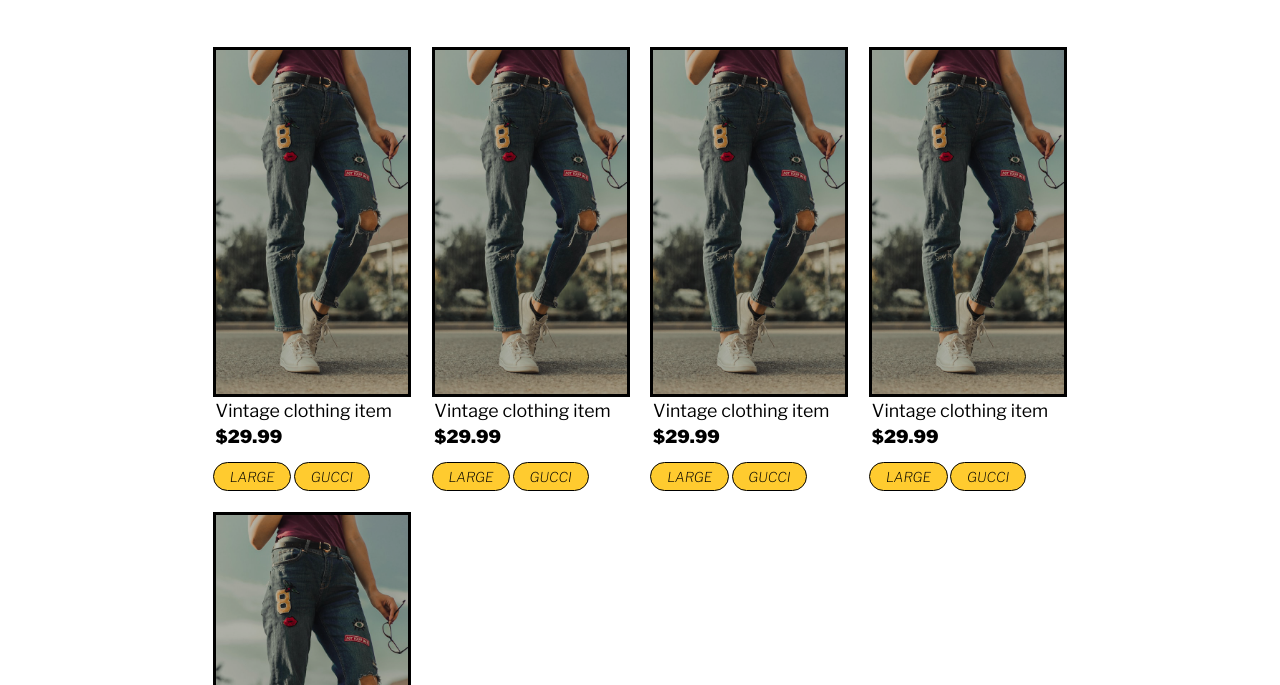
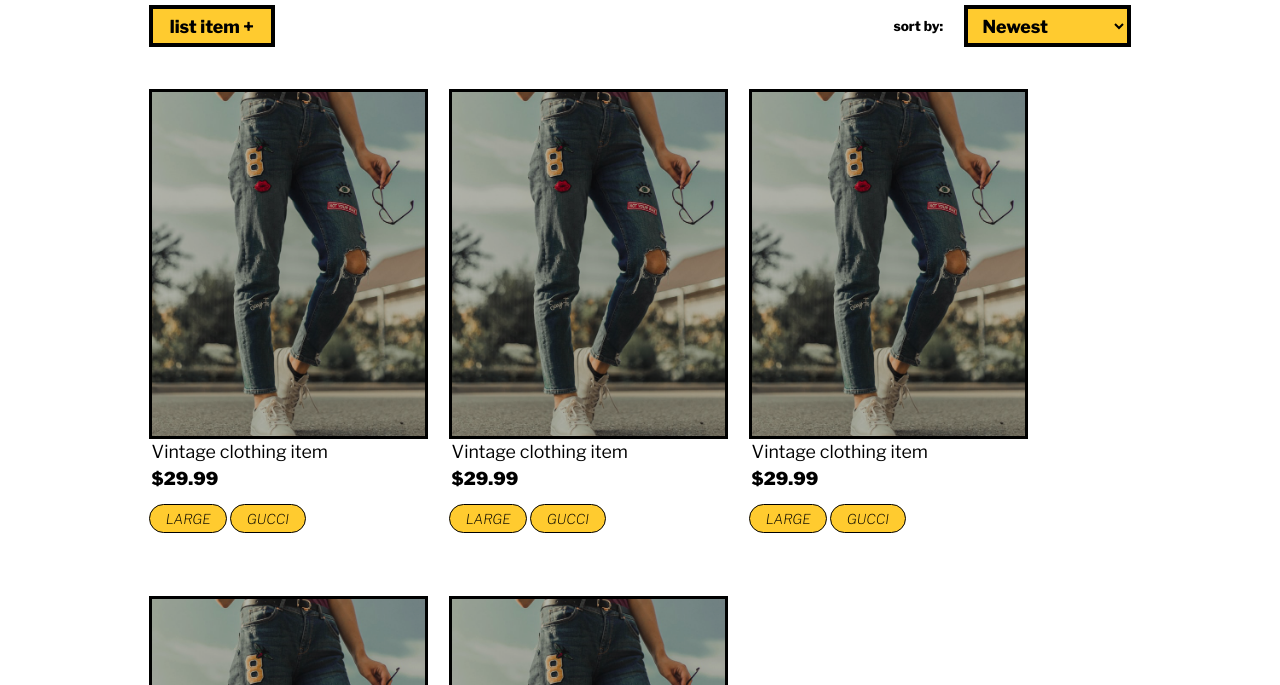
Before and after one commit to bi0nical/preloved, a website: page frontend/shop.html in a window 1280 px wide. Shown: the part 115-800 px from the top of the page. Drawn offline with nearby package versions, Linux system fonts and the light colour scheme.

Commit message:
added flex and some buttons to the shop

```diff
--- a/frontend/sass/_shop.scss
+++ b/frontend/sass/_shop.scss
@@ -3,19 +3,49 @@
 
 .shop{
     min-height: 85vh;
+    display: flex;
+    justify-content: center;
+}
+.shop-inner{
+    width: 80vw;
+    display: flex;
+    flex-direction: column;
+}
+.shop-tools{
+    width: 80vw;
+    display: flex;
+    justify-content: space-between;
+    align-items: center;
+    &__list-btn{
+        @include btn;
+        margin-left: 2rem;
+        height: 4rem;
+        width: 12rem;
+        background-color: $yellow;
+    }
+    &__sort-btn{
+        @include btn;
+        margin-right: 2rem;
+        height: 4rem;
+        width: fit-content;
+        background-color: $yellow;
+    }
+    &__p{
+        font-family: $primaryFont;
+        font-weight: 800;
+        font-size: 1.3rem;
+        padding-right: 2rem;
+    }
 }
 .card__container{
-    margin: 0 auto;
-        width: 70%;
-        min-height: 85vh;
-        display: grid;
-        grid-template-columns: repeat(4, 1fr);
-        grid-gap: 2rem;
-        padding: 4rem 2rem 2rem 2rem;
+    min-height: 85vh;
+    display: flex;
+    flex-flow: row wrap;
 }
 .card{
 
-    // width: 300px;
+    padding: 4rem 0rem 2rem 2rem;
+    width: 300px;
 
     &__imgContainer{
         height: 350px;
@@ -24,9 +54,9 @@
         background-position: center;
         border: 3px solid black;
     }
-    &__details{
-        // border: 2px solid black;
-    }
+    // &__details{
+    //     border: 2px solid black;
+    // }
     &__title{
         font-family: $primaryFont;
         font-size: 1.7rem;
@@ -56,3 +86,8 @@
         text-transform: uppercase;
     }
 }
+.flex-center{
+    display: flex;
+    justify-content: center;
+    align-items: center;
+}
--- a/frontend/shop.html
+++ b/frontend/shop.html
@@ -40,6 +40,24 @@
     </nav>
 
     <main class="shop">
+
+        <div class="shop-inner">
+
+            <div class="shop-tools">
+
+            <button class="shop-tools__list-btn">list item +</button>
+
+            <div class="flex-center">
+                <p class="shop-tools__p">sort by:</p>
+                <select class="shop-tools__sort-btn">
+                    <option class="shop-tools__option">Newest</option>
+                    <option class="shop-tools__option">Lowest Price</option>
+                    <option class="shop-tools__option">Highest Price</option>
+                </select>
+            </div>
+
+            </div>
+
             <div class="card__container">
                 <div class="card">
                     <div class="card__imgContainer">
@@ -110,9 +128,8 @@
                         </div>
                     </div>
                 </div>
+        </div>
 
-
-        </div>
     </main>
         <!-- footer starts here -->
        <footer class="footer">
```
Also changed, not shown: frontend/css/main.css. Lines whose indentation alone changed are shown as unchanged.
